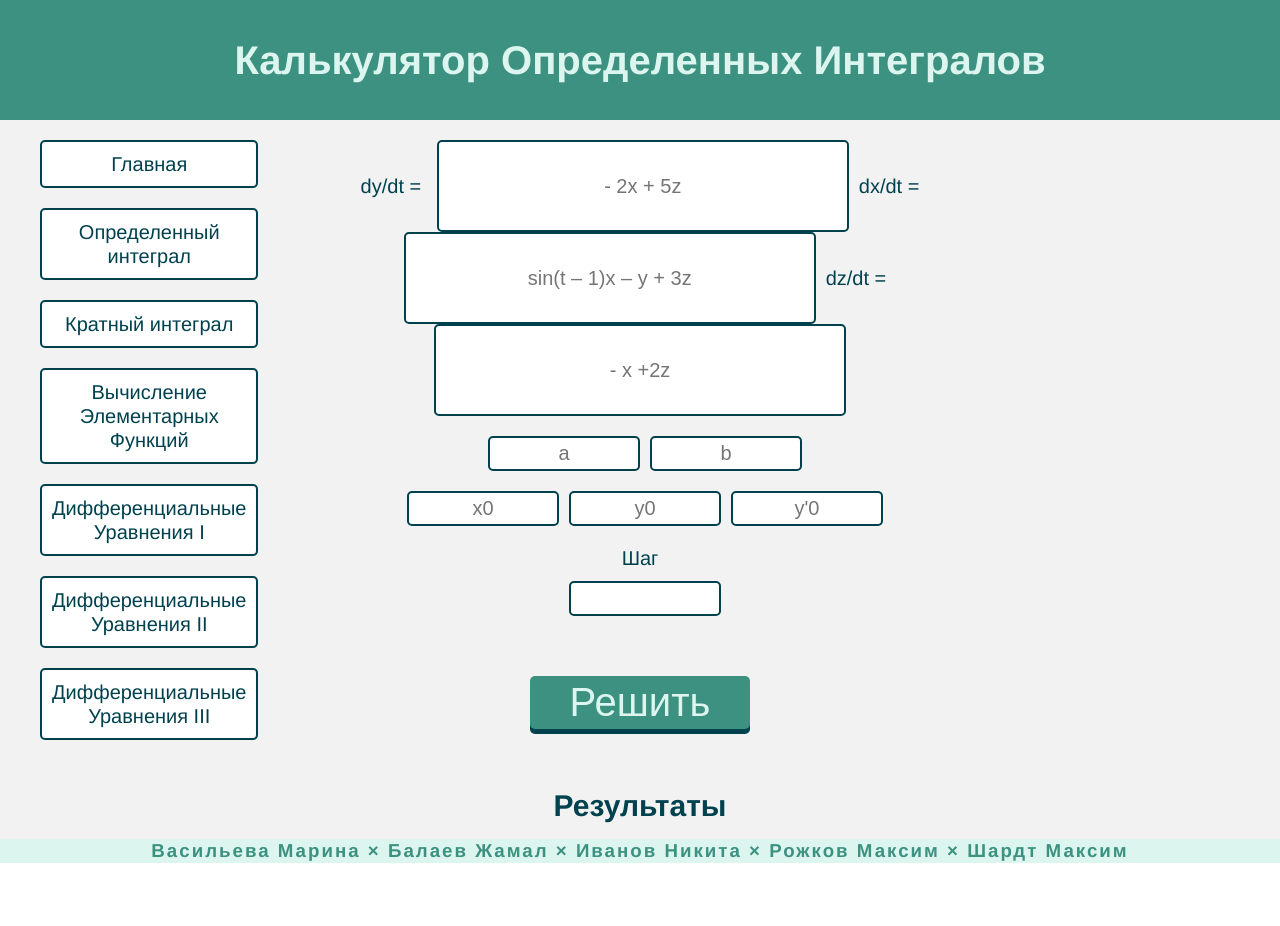
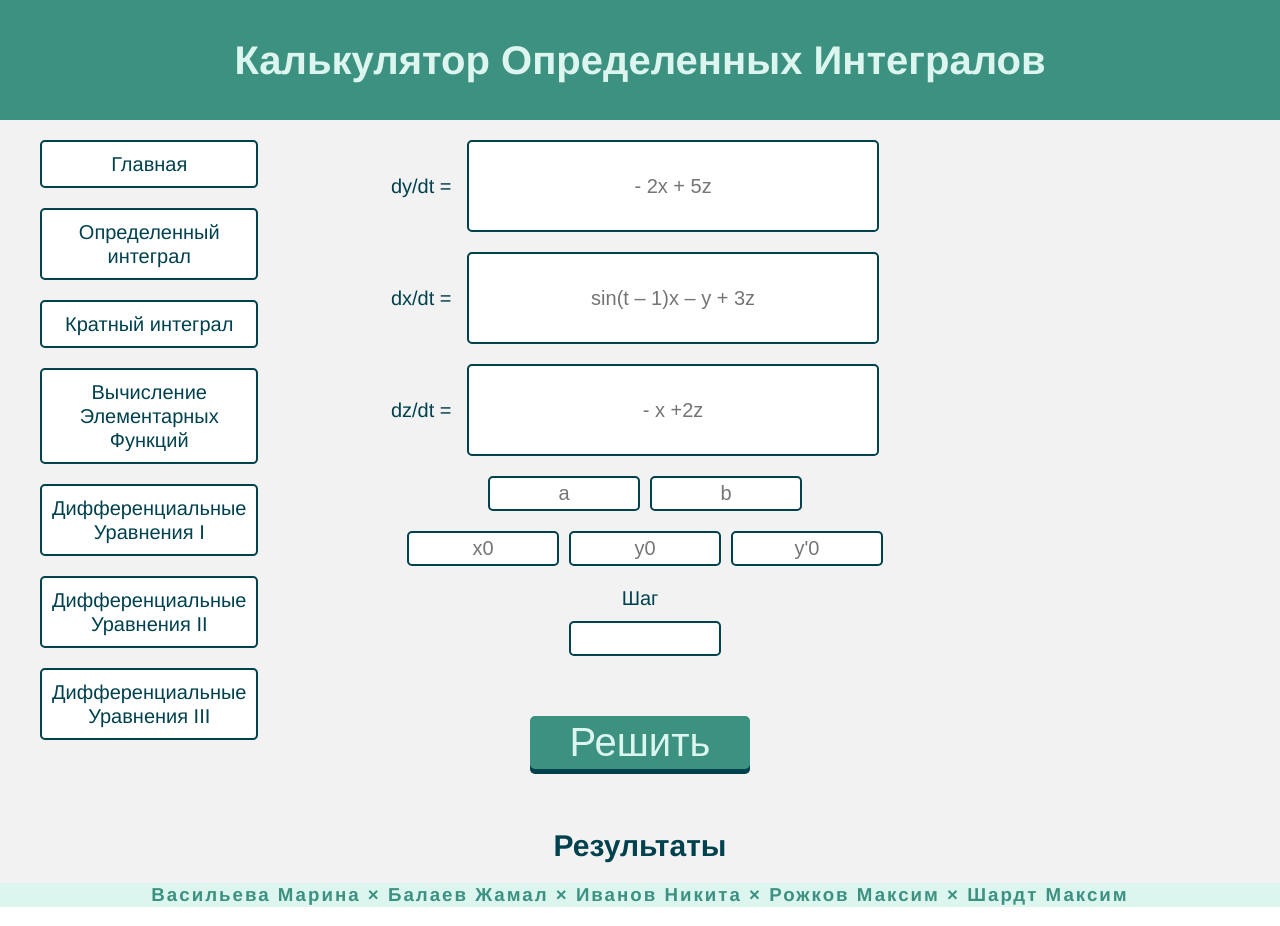
Before and after one commit to mxschardt/integral-calc, a React (Vite) app: page /diff3 in a window 1280 px wide. Before the commit the page ends 881 px from the top, so only its background shows below. Built offline with nearby package versions, Linux system fonts and the light colour scheme.

Commit message:
style change

```diff
--- a/src/pages/DifferentialsIII.tsx
+++ b/src/pages/DifferentialsIII.tsx
@@ -53,6 +53,8 @@ function Differentials() {
             placeholder="- 2x + 5z"
             onChange={(e) => setEquationX(e.target.value)}
           />
+        </div>
+        <div className="equation-result">
           dx/dt ={' '}
           <input
             type="text"
@@ -60,6 +62,8 @@ function Differentials() {
             placeholder="sin(t – 1)x – y + 3z"
             onChange={(e) => setEquationY(e.target.value)}
           />
+        </div>
+        <div className="equation-result">
           dz/dt ={' '}
           <input
             type="text"
```
